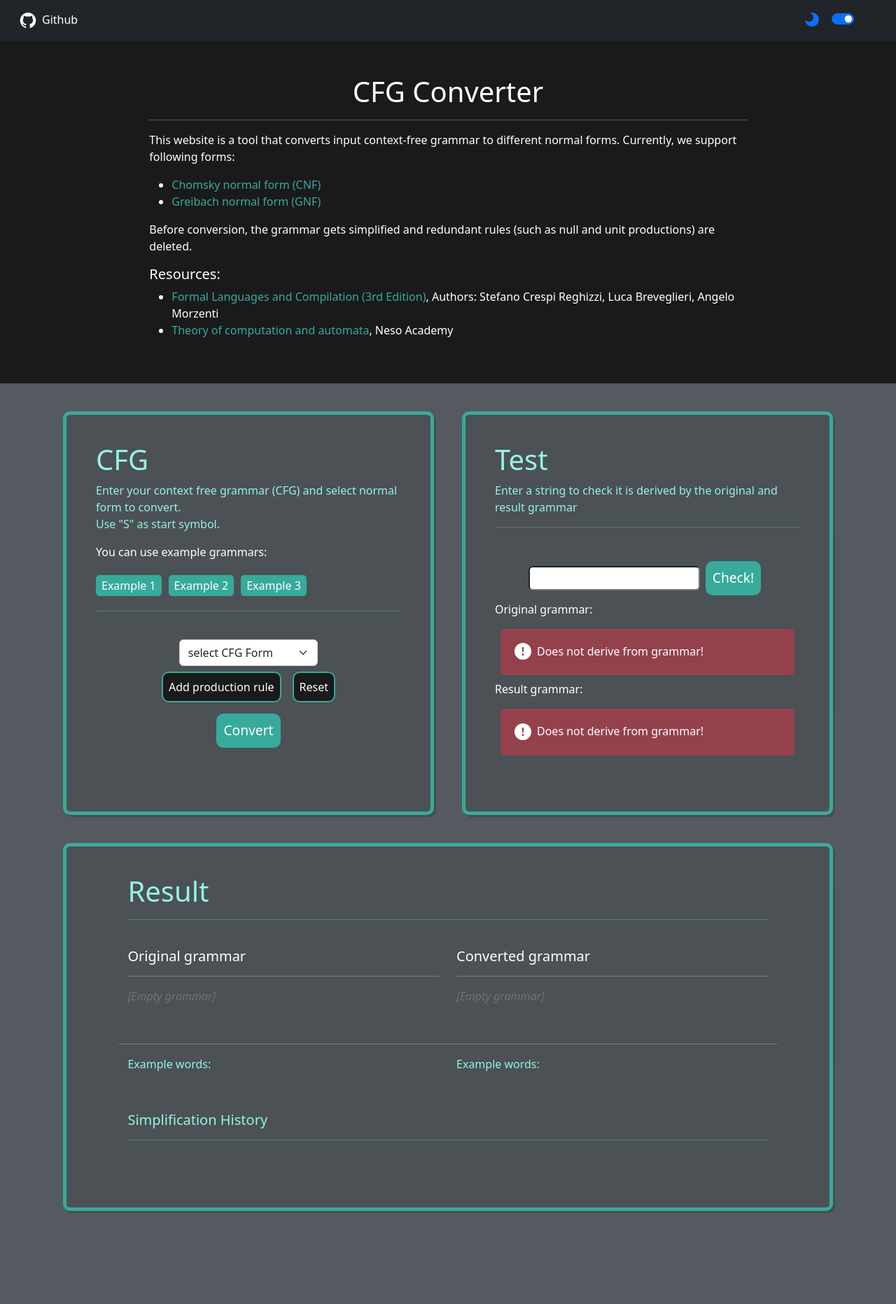
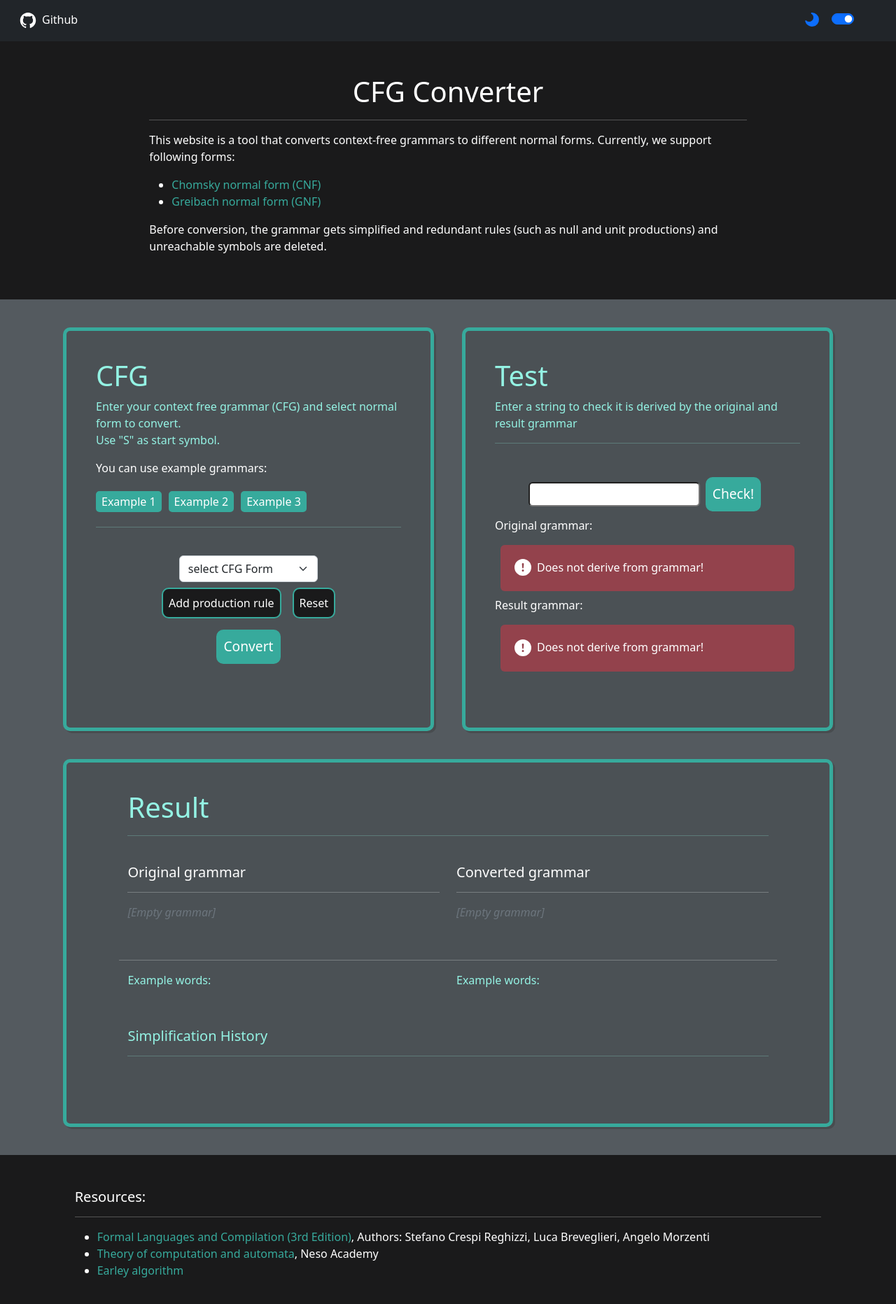
Before and after one commit to mahshidhp/cfg-converter, a React (Create React App) app in the folder client/: page / in a window 1280 px wide. Shown: the top 1864 px of the page at 70% size. Before the commit the page ends 1771 px from the top, so only its background shows below. Built offline with nearby package versions, Linux system fonts and the light colour scheme.

Commit message:
Add footer

```diff
--- a/client/src/App.js
+++ b/client/src/App.js
@@ -2,7 +2,7 @@ import React, { Component, Fragment } from "react";
 import Converter from "./components/converter";
 import Navbar from "./components/navbar";
 import About from "./components/about";
-
+import Footer from "./components/footer";
 import "./App.css";
 
 class App extends Component {
@@ -19,6 +19,7 @@ class App extends Component {
         />
         <About />
         <Converter />
+        <Footer />
       </Fragment>
     );
   }
--- a/client/src/components/about.jsx
+++ b/client/src/components/about.jsx
@@ -9,7 +9,7 @@ class About extends Component {
           <div className="text-start">
             <hr />
             <p>
-              This website is a tool that converts input context-free grammar to
+              This website is a tool that converts context-free grammars to
               different normal forms. Currently, we support following forms:{" "}
               <br />
             </p>
@@ -35,32 +35,9 @@ class About extends Component {
             </ul>
             <p>
               Before conversion, the grammar gets simplified and redundant rules
-              (such as null and unit productions) are deleted.
+              (such as null and unit productions) and unreachable symbols are
+              deleted.
             </p>
-            <h5>Resources:</h5>
-            <ul>
-              <li>
-                <a
-                  className="resource"
-                  href="https://www.amazon.com/Formal-Languages-Compilation-Computer-Science/dp/3030048780"
-                  target={"_blank"}
-                >
-                  Formal Languages and Compilation (3rd Edition)
-                </a>
-                , Authors: Stefano Crespi Reghizzi, Luca Breveglieri, Angelo
-                Morzenti
-              </li>
-              <li>
-                <a
-                  className="resource"
-                  href="https://www.youtube.com/playlist?list=PLBlnK6fEyqRgp46KUv4ZY69yXmpwKOIev"
-                  target={"_blank"}
-                >
-                  Theory of computation and automata
-                </a>
-                , Neso Academy
-              </li>
-            </ul>
           </div>
         </div>
       </div>
--- /dev/null
+++ b/client/src/components/footer.jsx
@@ -0,0 +1,48 @@
+import React, { Component } from "react";
+
+class Footer extends Component {
+  render() {
+    return (
+      <div className="py-5 text-center about">
+        <div className="col-10 mx-auto text-start">
+          <h5>Resources:</h5>
+          <hr />
+          <ul>
+            <li>
+              <a
+                className="resource"
+                href="https://www.amazon.com/Formal-Languages-Compilation-Computer-Science/dp/3030048780"
+                target={"_blank"}
+              >
+                Formal Languages and Compilation (3rd Edition)
+              </a>
+              , Authors: Stefano Crespi Reghizzi, Luca Breveglieri, Angelo
+              Morzenti
+            </li>
+            <li>
+              <a
+                className="resource"
+                href="https://www.youtube.com/playlist?list=PLBlnK6fEyqRgp46KUv4ZY69yXmpwKOIev"
+                target={"_blank"}
+              >
+                Theory of computation and automata
+              </a>
+              , Neso Academy
+            </li>
+            <li>
+              <a
+                className="resource"
+                href="https://en.wikipedia.org/wiki/Earley_parser"
+                target={"_blank"}
+              >
+                Earley algorithm
+              </a>
+            </li>
+          </ul>
+        </div>
+      </div>
+    );
+  }
+}
+
+export default Footer;
```
